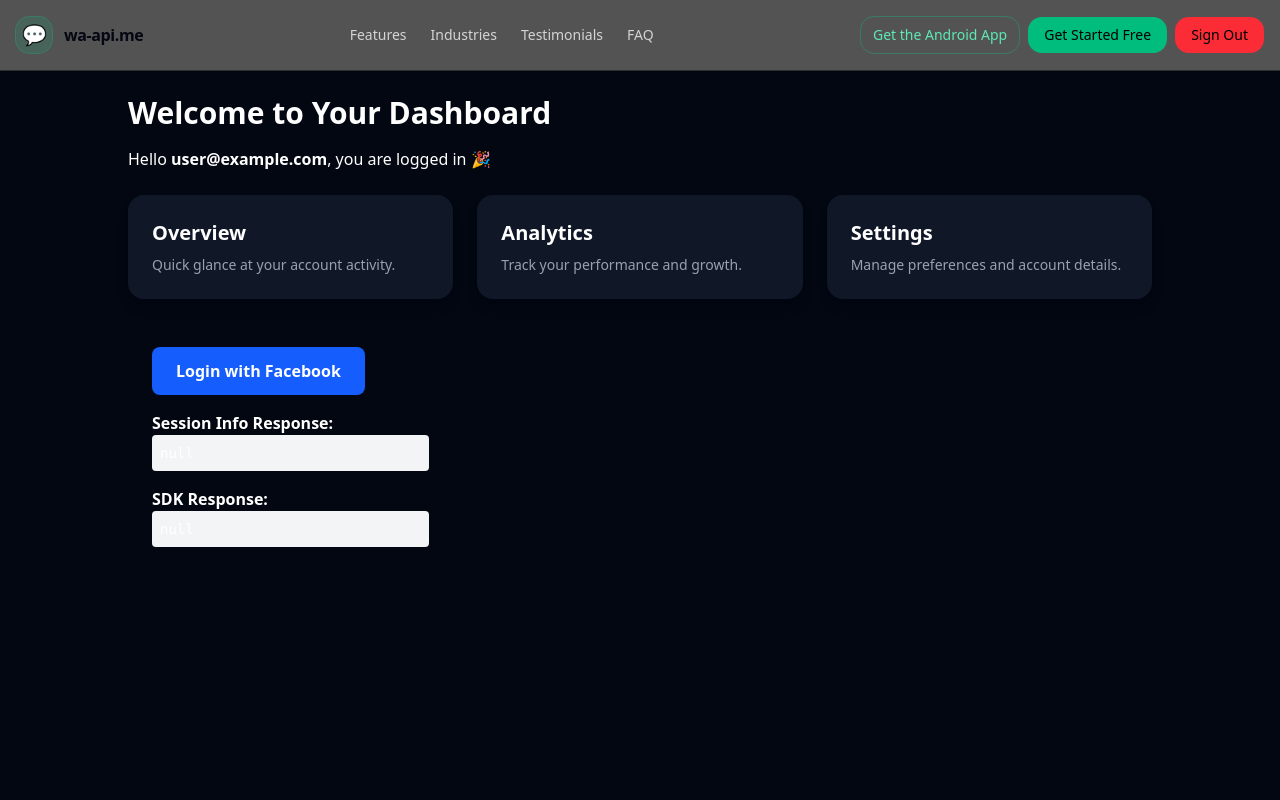
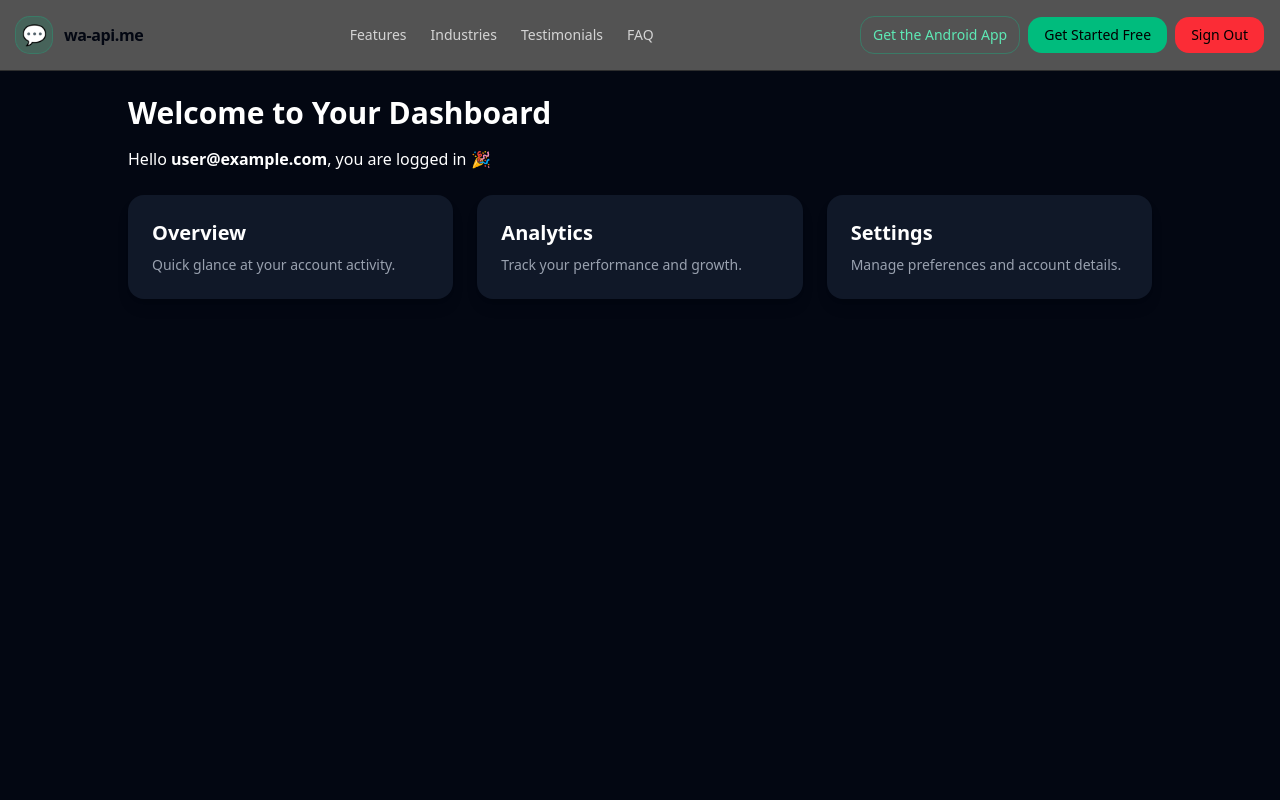
Before and after one commit to ak-softwares/wa-api, a Next.js app: page /dashboard in a window 1280 px wide. Shown: the top 800 px of the page. Built offline with nearby package versions, Linux system fonts and the light colour scheme; no server answers; sample sign-in values are in the browser's storage.

Commit message:
deploy update2

```diff
--- a/src/app/(app)/dashboard/page.tsx
+++ b/src/app/(app)/dashboard/page.tsx
@@ -2,7 +2,6 @@
 
 import { useSession } from "next-auth/react";
 import { useRouter } from "next/navigation";
-import WhatsAppSignup from "@/components/ui/wa/WhatsAppSignup";
 
 export default function DashboardPage() {
   const { data: session, status } = useSession();
@@ -41,7 +40,6 @@ export default function DashboardPage() {
             <h2 className="text-xl font-semibold mb-2">Settings</h2>
             <p className="text-gray-400 text-sm">Manage preferences and account details.</p>
           </div>
-          <WhatsAppSignup />
         </div>
       </div>
     </main>
```
